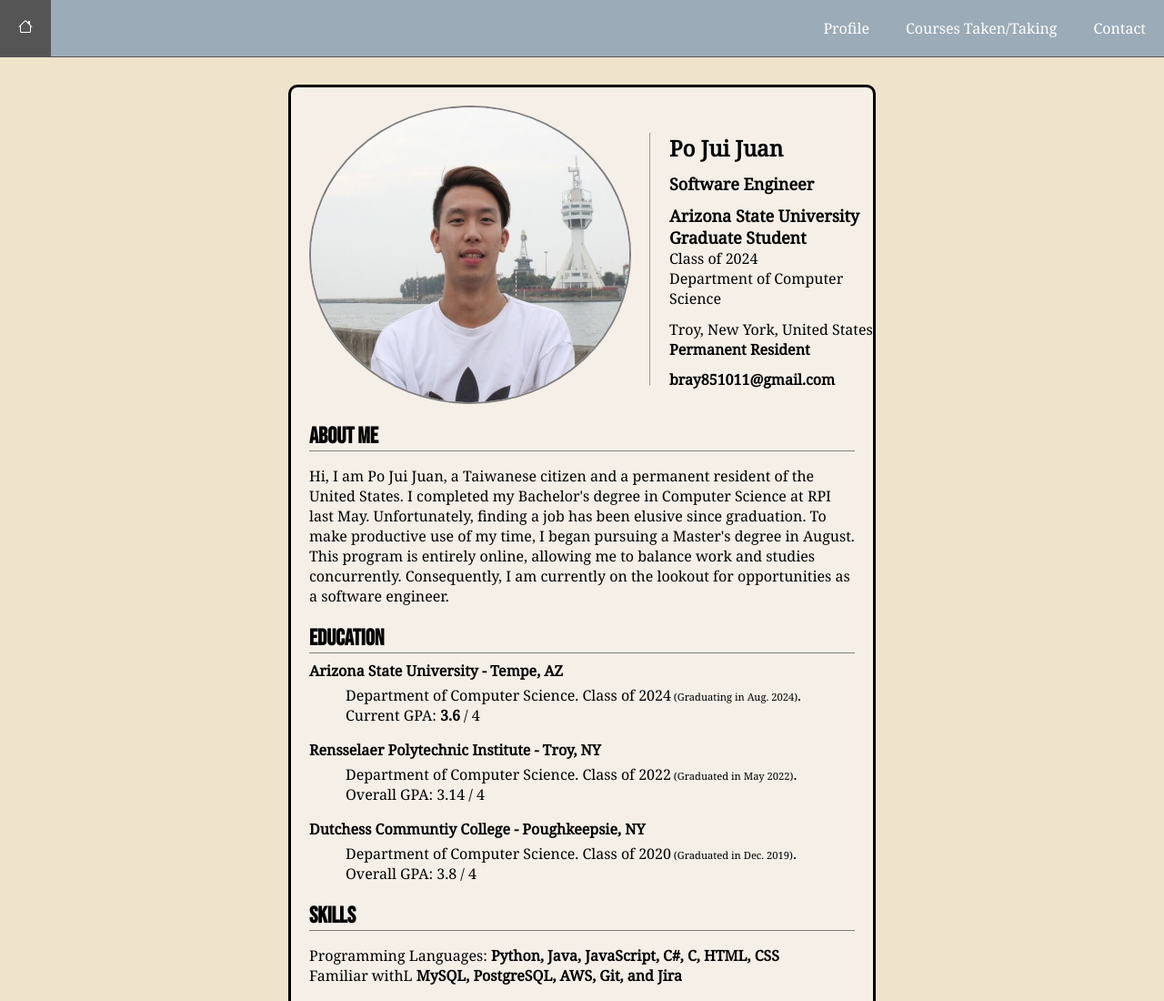
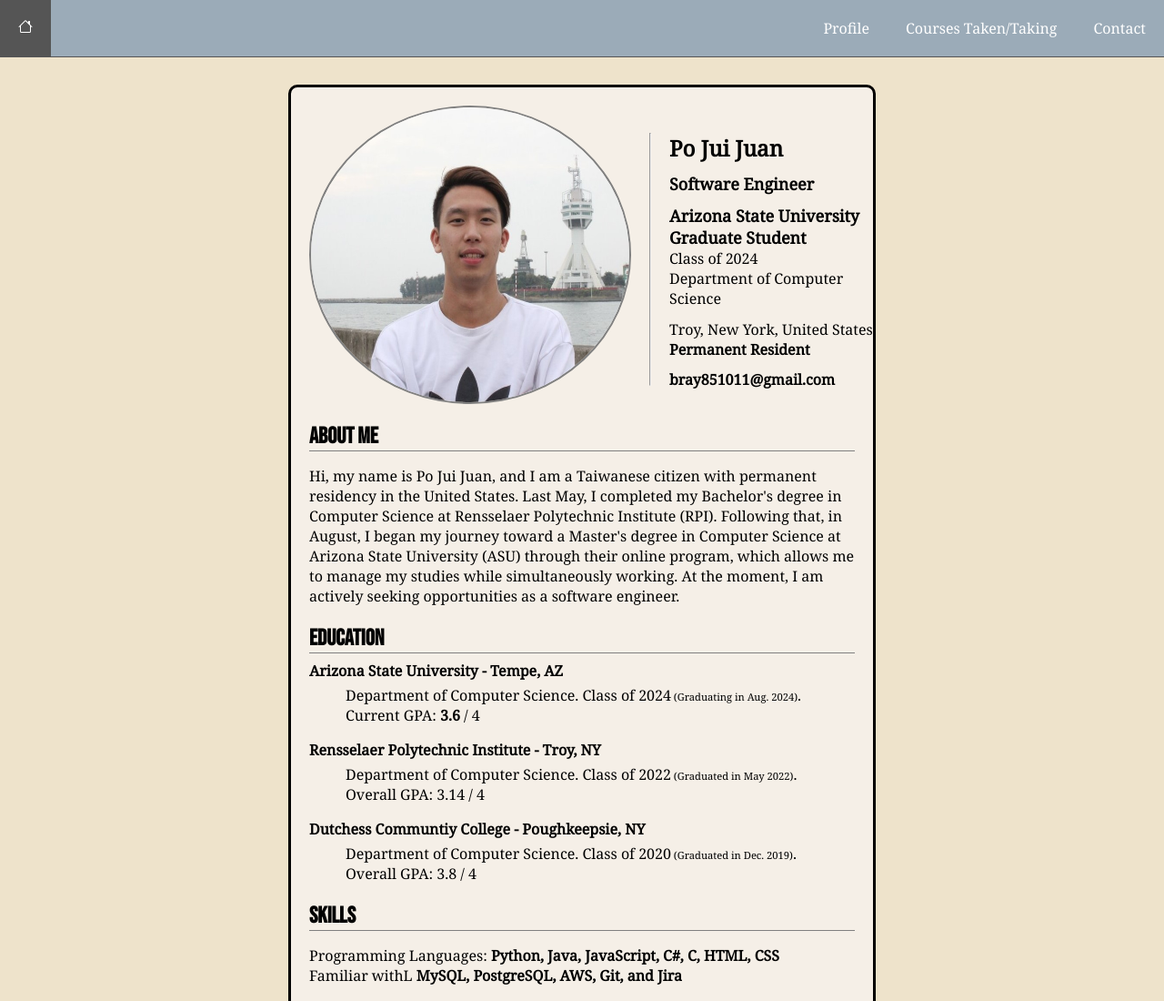
Before and after one commit to bray851011/Personal-Website, a plain HTML site: page profile.html in a window 1280 px wide. Shown: the top 1100 px of the page at 91% size. Drawn offline with nearby package versions, Linux system fonts and the light colour scheme.

Commit message:
Update about me

```diff
--- a/profile.html
+++ b/profile.html
@@ -54,12 +54,12 @@
                 <h1 class="heading">About Me</h1>
                 <hr class="section-hr">
                 <p class="profile-content">
-                    Hi, I am Po Jui Juan, a Taiwanese citizen and a permanent resident of the United States.
-                    I completed my Bachelor's degree in Computer Science at RPI last May. Unfortunately,
-                    finding a job has been elusive since graduation. To make productive use of my time,
-                    I began pursuing a Master's degree in August. This program is entirely online, allowing
-                    me to balance work and studies concurrently. Consequently, I am currently on the lookout
-                    for opportunities as a software engineer.
+                    Hi, my name is Po Jui Juan, and I am a Taiwanese citizen with permanent residency in the
+                    United States. Last May, I completed my Bachelor's degree in Computer Science at Rensselaer
+                    Polytechnic Institute (RPI). Following that, in August, I began my journey toward a Master's
+                    degree in Computer Science at Arizona State University (ASU) through their online program,
+                    which allows me to manage my studies while simultaneously working. At the moment, I am
+                    actively seeking opportunities as a software engineer.
                 </p>
             </div>
 
```
Also changed, not shown: contact.html (+1 -1 lines).
